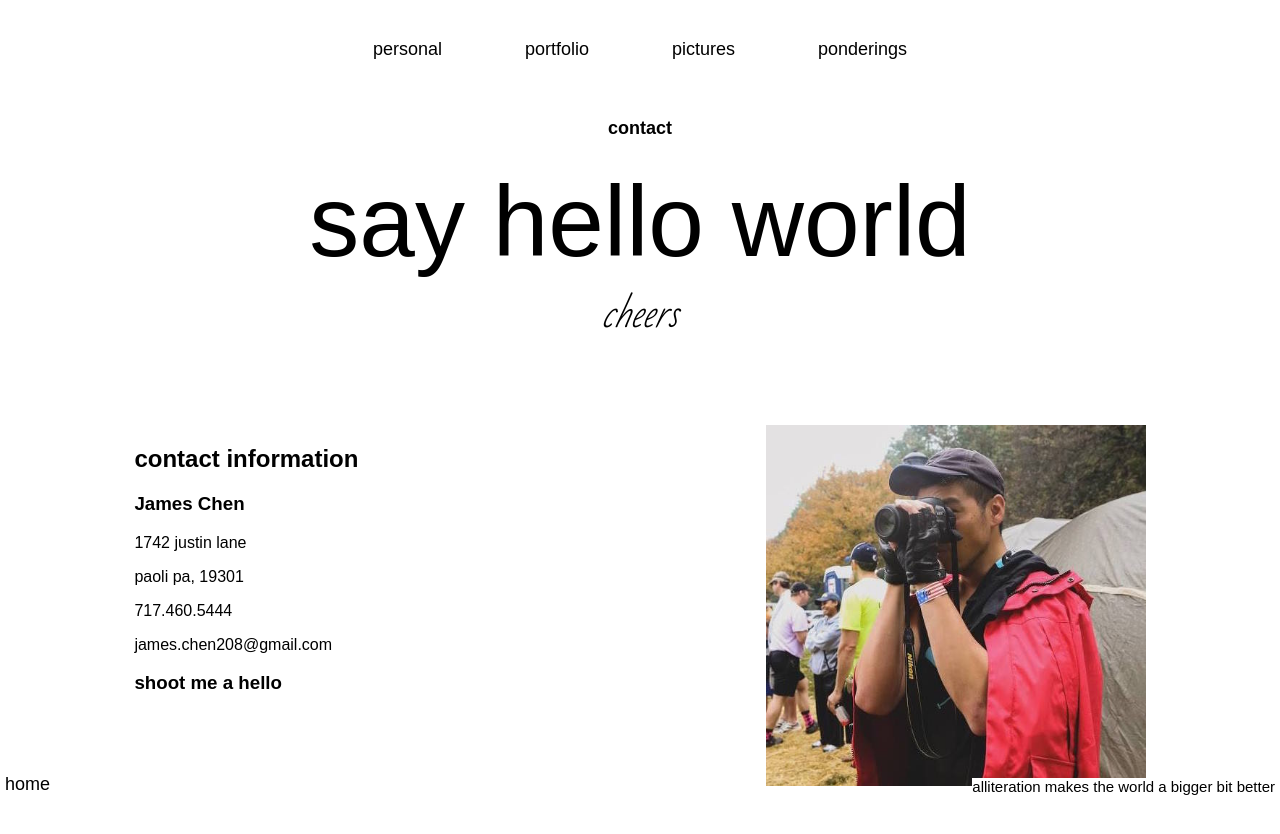
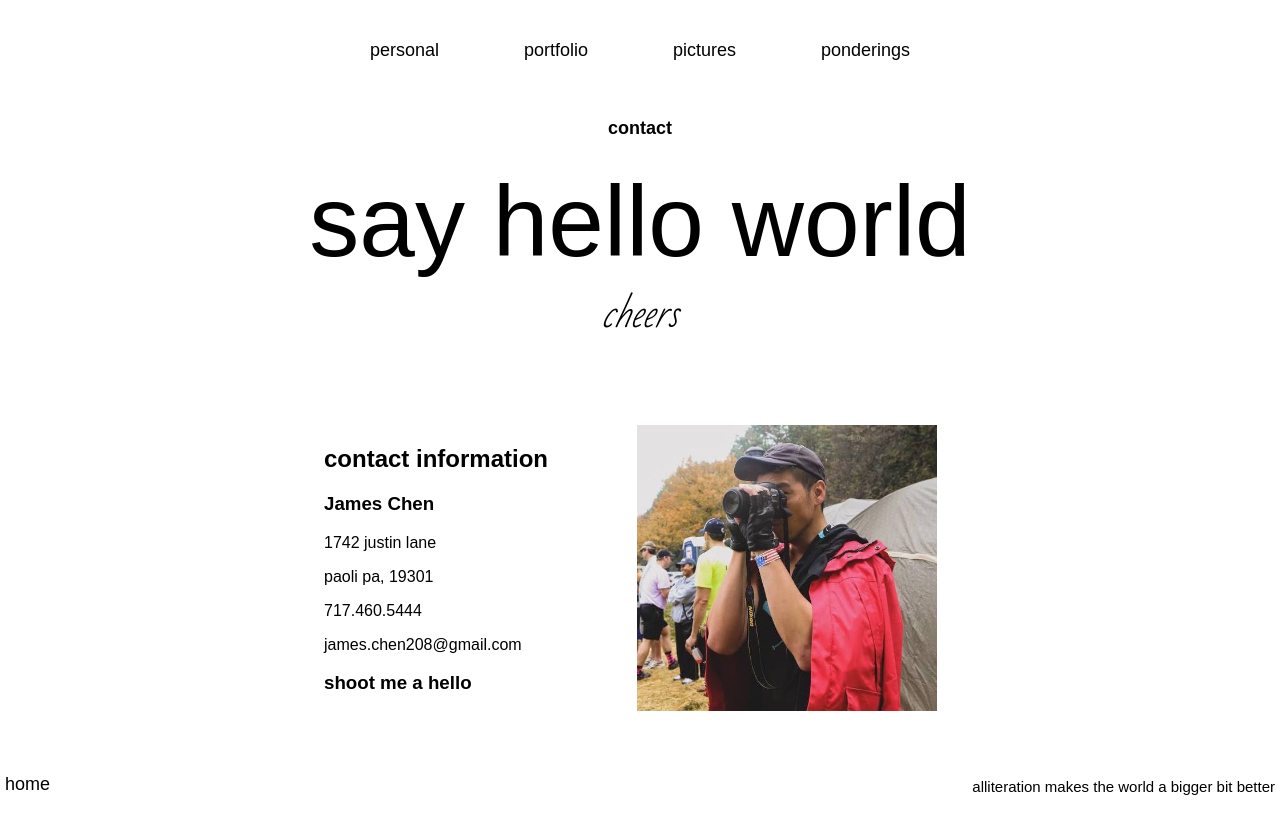
Before and after one commit to jameschen208/professionally-personal, a plain HTML site: page contact.html in a window 1280 px wide. After the commit the page ends 800 px from the top, so only its background shows below. Drawn offline with Linux system fonts and the light colour scheme.

Commit message:
Changed tab images icon. restyled contact styles. enhanced index.htl.

```diff
--- a/Styles/index.css
+++ b/Styles/index.css
@@ -30,7 +30,7 @@ ul#listheaders{
 }
 
 li{
-	padding: 39px;
+	padding: 40px;
 	display: inline-block;
 }
 
@@ -78,6 +78,10 @@ a:visited{
 	background-color: white;
 }
 
+.icons{
+	font-size: 25px;
+}
+
 #title{
 	font-size: 36px;
 	text-align: center;
@@ -86,24 +90,21 @@ a:visited{
 	font-family: 'Bad Script', cursive;
 }
 
-#social-media{
-
-}
-
 /********* Index *********/
 
 /********* Contact *********/
 
 #contact-info{
-	margin-left: 10%;
+	width: 250px;
+	margin-left: 25%;
 	margin-bottom: 60px;
 	float: left;
 }
 
 #contact-photo{
-	width: 30%;
-	float: right;
-	margin-right: 10%;
+	width: 300px;
+	float: left;
+	margin-left: 5%;
 	margin-bottom: 60px;
 }
 /********* Personal *********/
```
Also changed, not shown: index.html (+9 -4 lines), portfolio.html (+0 -4 lines), Images/icon.ico.
